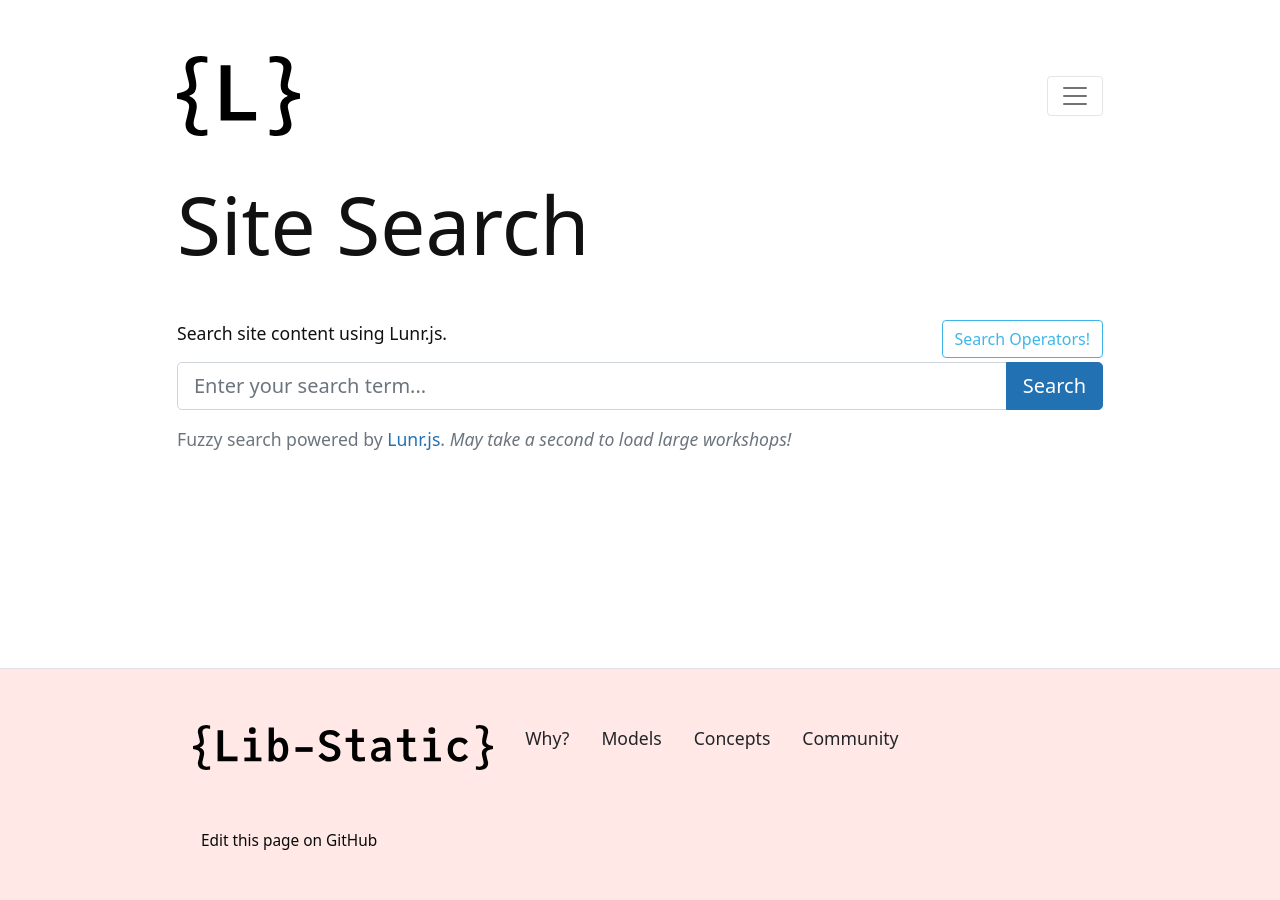
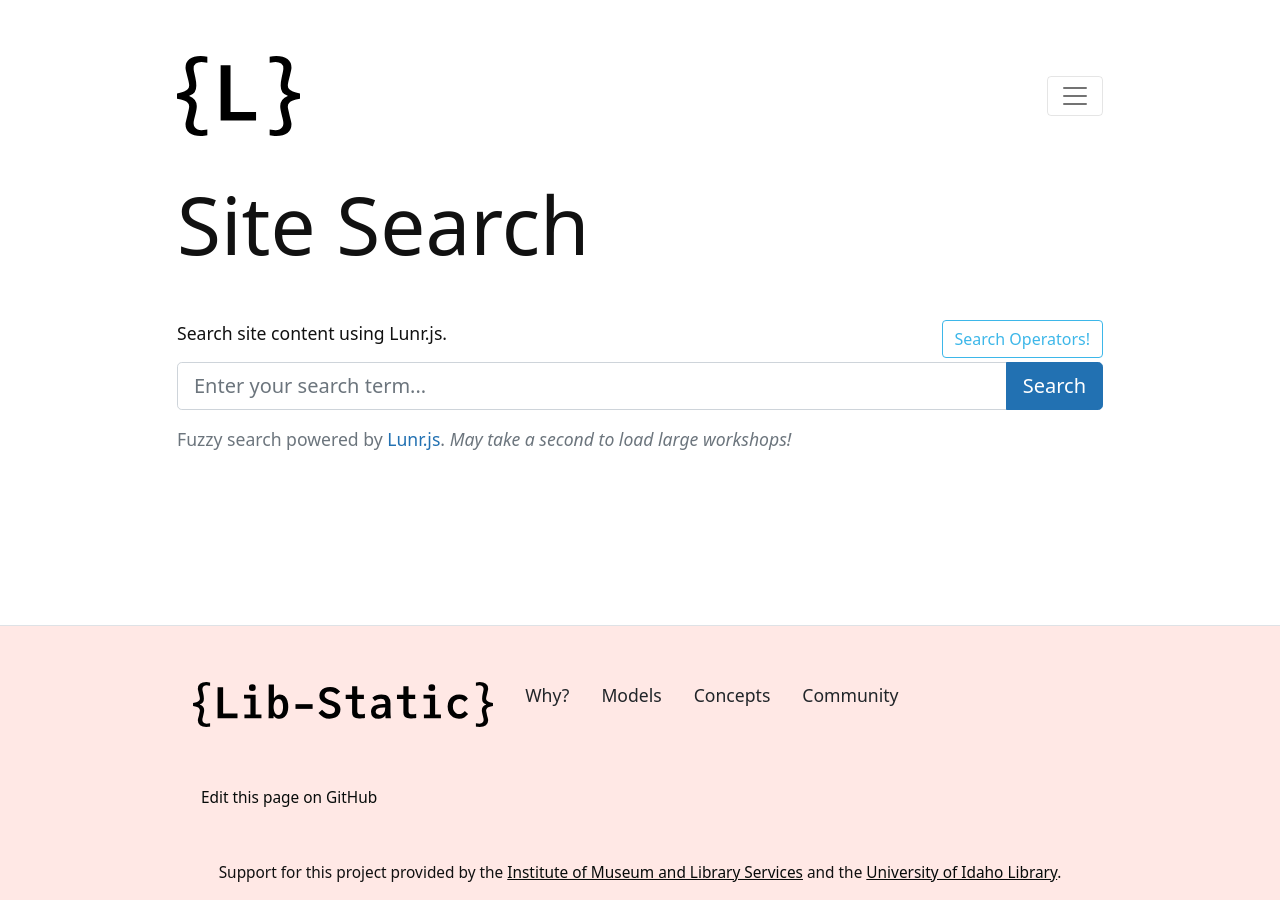
Before and after one commit to lib-static/lib-static.github.io, a Jekyll site: the page built from pages/search.md, in a window 1280 px wide. Built offline with Jekyll 4.4.1, drawn with Linux system fonts in a browser that asks for light colours; comment, search, counter and statistics services are not loaded.

Commit message:
per Ben's request

```diff
--- a/_includes/template/footer.html
+++ b/_includes/template/footer.html
@@ -1,6 +1,6 @@
 {% unless page.url == '/' %}
 <footer class="mt-auto border-top bg-light">
-    <div class="container my-5">
+    <div class="container mt-5">
         <p>
             <ul class="nav">
                 <li class="nav-item">
@@ -14,9 +14,8 @@
                 {% endfor %}
             </ul>
         </p>
-
-        <p class="mt-5 ms-4"><small><a href="{{ site.source-code }}/blob/main/{% if page.collection %}content/{% endif %}{{ page.path }}" target="_blank" rel="noopener" class="text-dark">Edit this page on GitHub</a></small></p>
-
+        <p class="mt-5 ms-4 "><small><a href="{{ site.source-code }}/blob/main/{% if page.collection %}content/{% endif %}{{ page.path }}" target="_blank" rel="noopener" class="text-dark">Edit this page on GitHub</a></small></p>
+        <p class="mt-5 mb-3 text-center"><small>Support for this project provided by the <a href="{{ site.source-code }}/blob/main/{% if page.collection %}content/{% endif %}{{ page.path }}" target="_blank" rel="noopener" class="text-dark text-decoration-underline">Institute of Museum and Library Services</a> and the <a href="{{ site.source-code }}/blob/main/{% if page.collection %}content/{% endif %}{{ page.path }}" target="_blank" rel="noopener" class="text-dark text-decoration-underline">University of Idaho Library</a>.</small></p>
     </div>
 
 </footer>{% endunless %}
```
